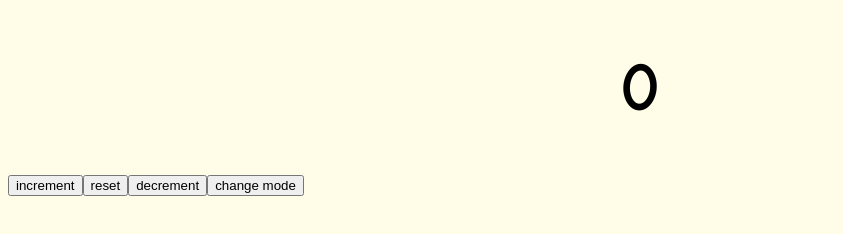
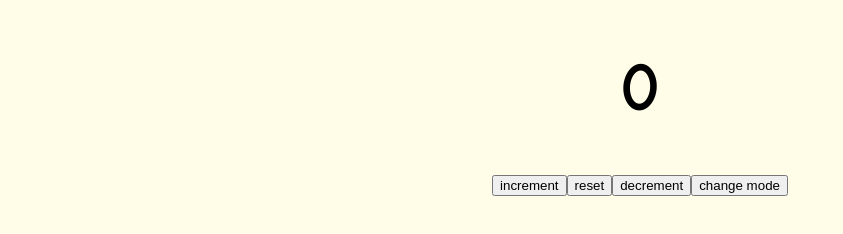
Before and after one commit to phenjects/phencrement, a plain HTML site: page index.html in a window 1280 px wide. Both pictures are taken after a click on the button "start". Shown: the whole page, without its empty margins (0-843 px from the left). Drawn offline with Linux system fonts and the light colour scheme.

Commit message:
mfw centered button:

```diff
--- a/index.html
+++ b/index.html
@@ -8,7 +8,7 @@
   </head>
   <body style="background-color: rgb(255, 252, 232);">
     <h1 id="value" class="value">-</h1>
-    <div id="buttonDiv">
+    <div id="buttonDiv" class="buttonDiv">
       <button id="start" class="start">start</button>
     </div>
     <script src="main.js"></script>
--- a/main.js
+++ b/main.js
@@ -36,7 +36,7 @@ function buttonFunc() {
     btn.setAttribute("id", button.id);
     btn.setAttribute("class", button.id);
     btn.innerHTML = button.text;
-    document.body.appendChild(btn);
+    document.getElementById("buttonDiv").appendChild(btn);
   });
 // }
 
--- a/style.css
+++ b/style.css
@@ -14,3 +14,10 @@ body {
   background-color: aqua;
   padding: 10px;
 }
+
+.buttonDiv {
+  text-align: center;
+}
+.increment {
+  text-align: center;
+}
```
